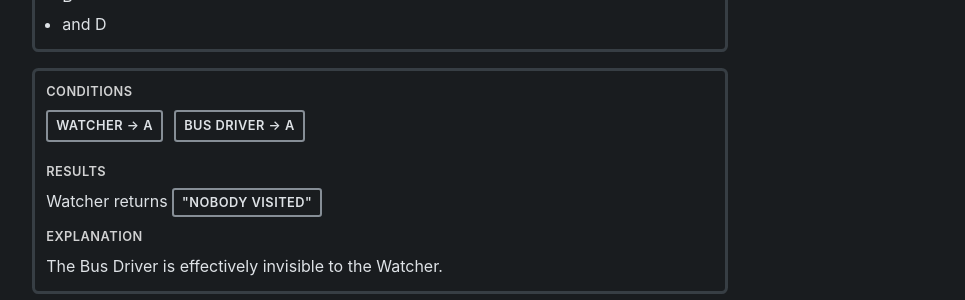
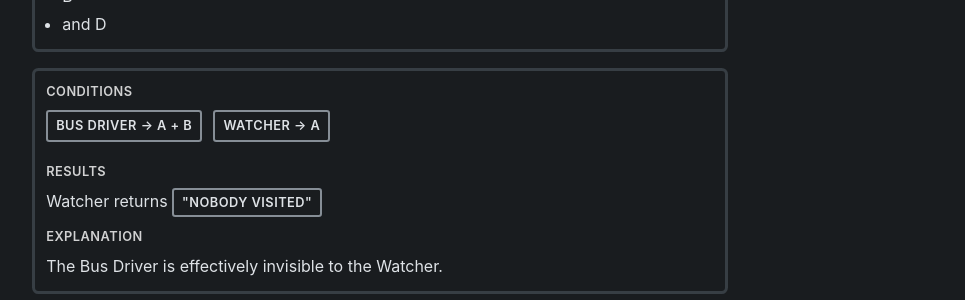
Before and after one commit to olliecheng/mathia-rulebook, a Jekyll site: the page built from roles/bus-driver.md, in a window 1280 px wide. Shown: the part 970-1270 px from the top of the page, without its empty margins (152-1117 px from the left). Built offline with Jekyll 4.4.1, drawn with Linux system fonts in a browser that asks for light colours; some web fonts are replaced.

```diff
--- a/roles/bus-driver.md
+++ b/roles/bus-driver.md
@@ -20,7 +20,7 @@ Bus Driver > C + D, Jim's Security > A + B + C;
 Jim's security ends up targeting A, B, and D;
 
 ---
-Watcher > A, Bus Driver > A;
+Bus Driver > A + B, Watcher > A;
 Watcher returns "Nobody visited";
 The Bus Driver is effectively invisible to the Watcher.
 {% endcapture %}
```
